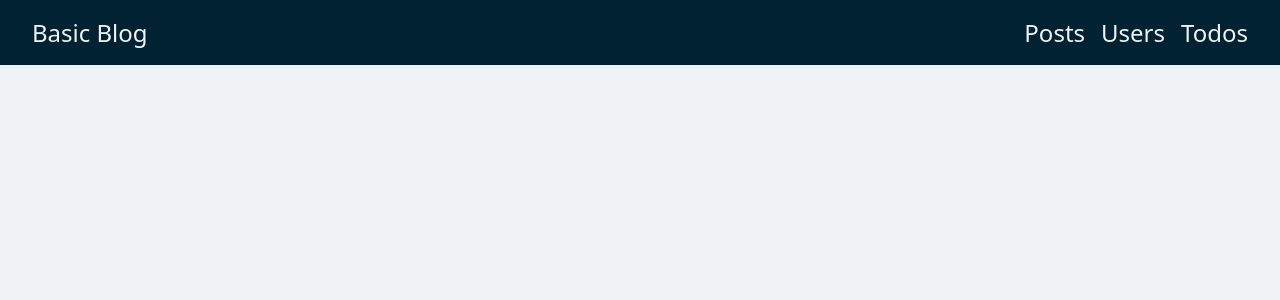
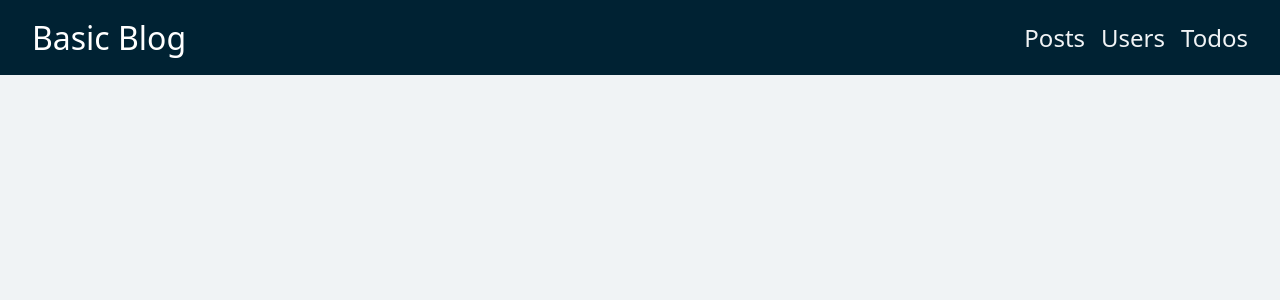
Before and after one commit to rafalgrzenia/Basic-Blog, a React (Vite) app: page / in a window 1280 px wide. Shown: the top 300 px of the page. Built offline with nearby package versions, Linux system fonts and the light colour scheme.

Commit message:
Update Navbar text to redirect to posts section

```diff
--- a/src/components/Navbar.jsx
+++ b/src/components/Navbar.jsx
@@ -1,9 +1,11 @@
-import { NavLink } from "react-router-dom";
+import { Link, NavLink } from "react-router-dom";
 
 export default function Navbar() {
   return (
     <nav className="top-nav">
-      <div className="nav-text-large">Basic Blog</div>
+      <div className="nav-text">
+        <Link to={"/posts"}>Basic Blog</Link>
+      </div>
       <ul className="nav-list">
         <li>
           <NavLink to={"/posts"}>Posts</NavLink>
```
